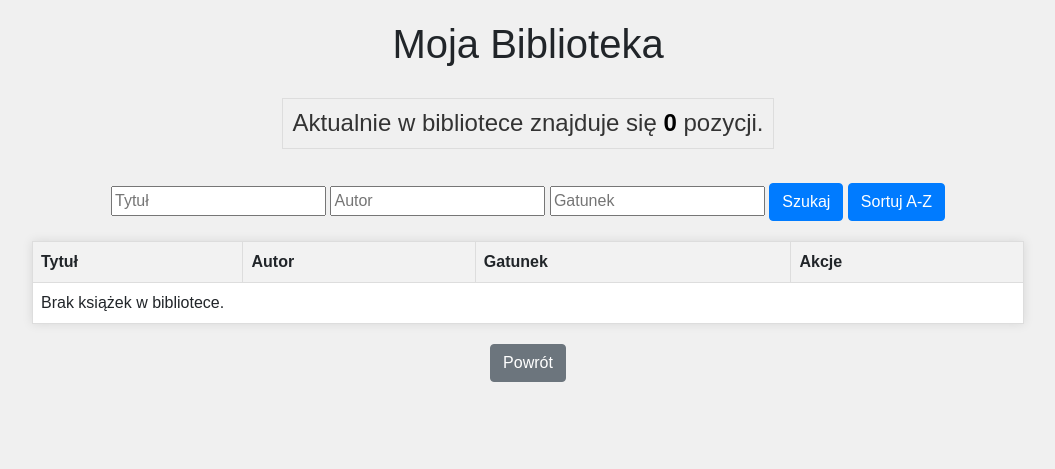
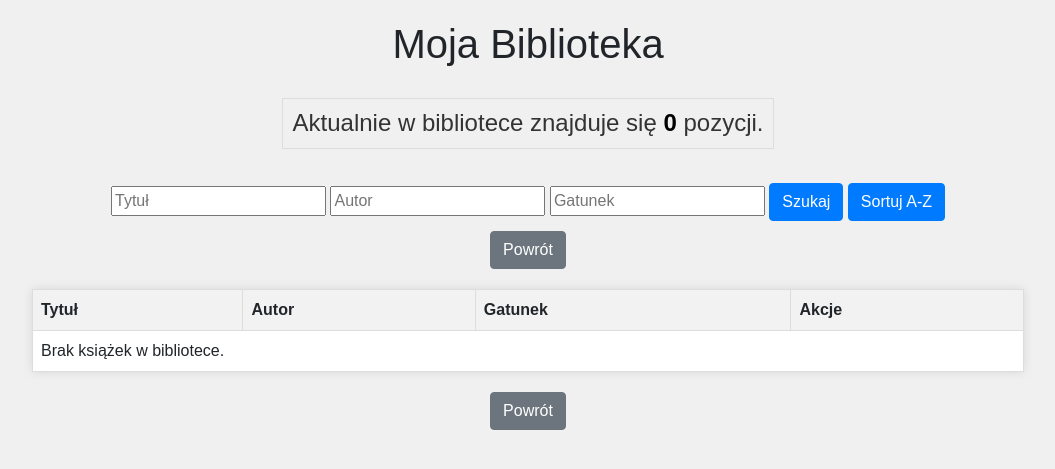
Before and after one commit to pietrus417/Biblioteka, a PHP site: page /view_books.php in a window 1280 px wide. Shown: the top 469 px of the page, without its empty margins (112-1167 px from the left). Run offline with PHP 8.4, Linux system fonts and the light colour scheme; data that the repository does not hold is empty.

Commit message:
add powrót button

```diff
--- a/view_books.php
+++ b/view_books.php
@@ -76,8 +76,13 @@
             <input type="text" name="genre" placeholder="Gatunek">
             <button type="submit" name="search" class="btn btn-primary">Szukaj</button>
             <button type="submit" name="sort" value="asc" class="btn btn-primary">Sortuj A-Z</button>
-        </div>
+
+
     </form>
+    <form action="index.php">
+        <button type="submit" class="btn btn-secondary" style="margin-top: 10px;">Powrót</button>
+    </form>
+    </div>
     <table>
         <tr>
             <th>Tytuł</th>
```
